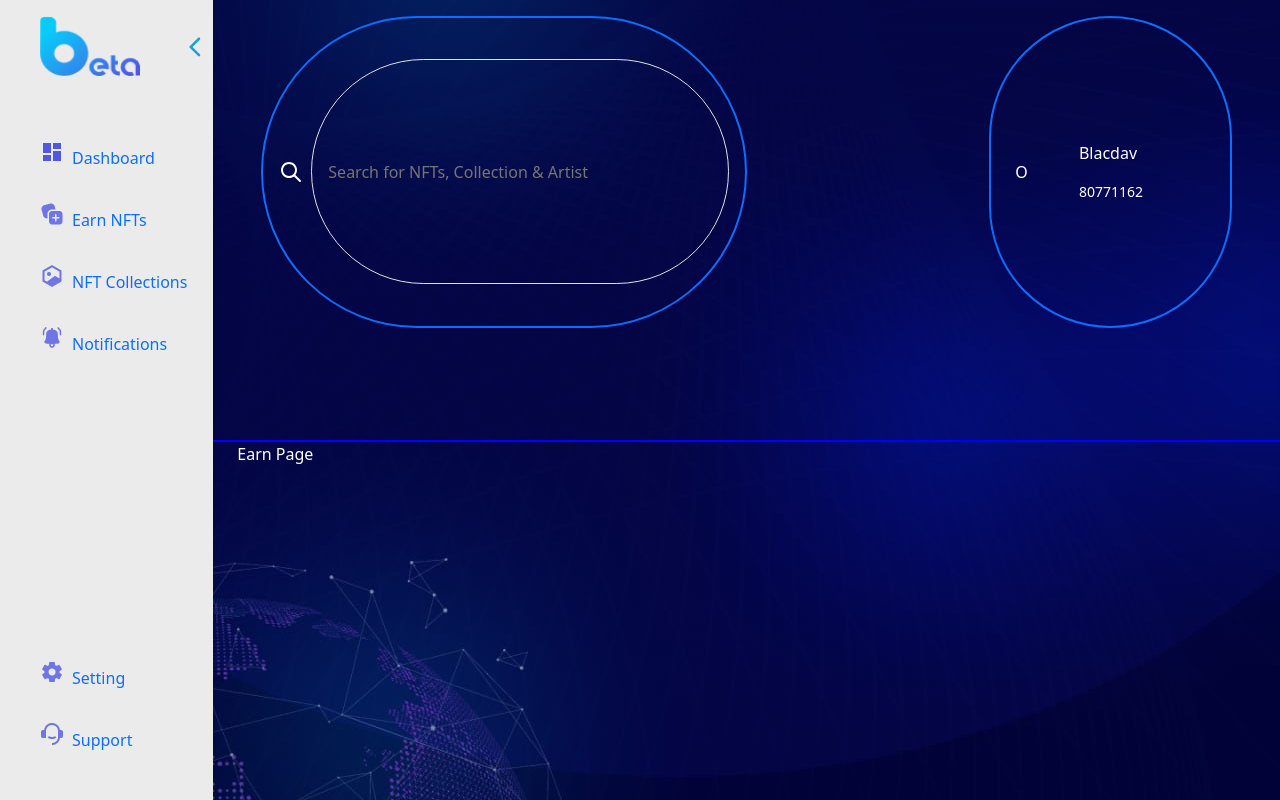
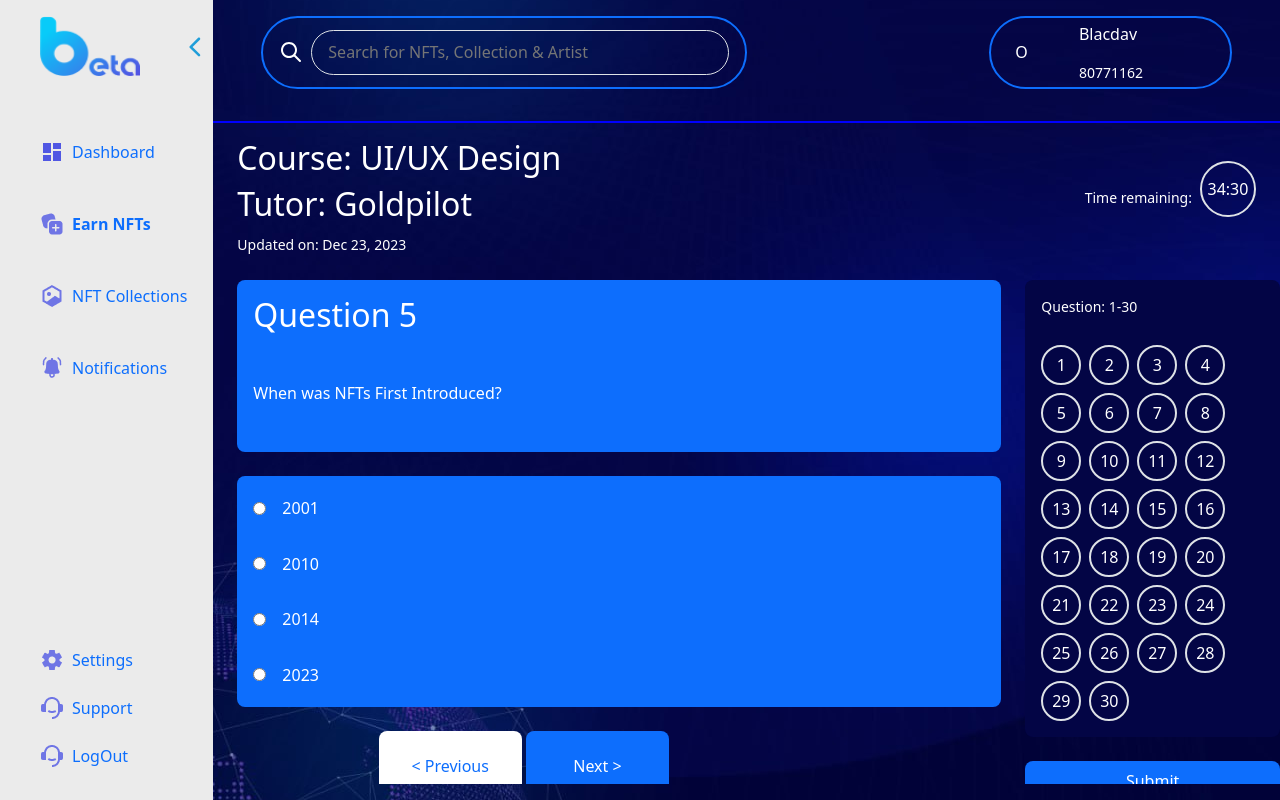
Before and after one commit to blacdav/beta, a React (Create React App) app: page /user/earn in a window 1280 px wide. Built offline with nearby package versions, Linux system fonts and the light colour scheme.

Commit message:
worked on the earn_nft page

```diff
--- a/src/App.js
+++ b/src/App.js
@@ -12,6 +12,7 @@ import Category from './auth/Category';
 import EarnNFT from './pages/EarnNFT'
 import Collections from './pages/Collections';
 import Notifications from './pages/Notifications';
+import Settings from './pages/Settings';
 const Landing = React.lazy(() => import('./pages/Landing'))
 const User = React.lazy(() => import('./pages/User'))
 
@@ -29,6 +30,7 @@ function App() {
         <Route path='earn' element={<EarnNFT />} />
         <Route path='collections' element={<Collections />} />
         <Route path='notifications' element={<Notifications />} />
+        <Route path='settings' element={<Settings />} />
       </Route>
       <Route path='*'element={<NoMatch />} />
     </Routes>
--- a/src/components/sidebar.jsx
+++ b/src/components/sidebar.jsx
@@ -2,14 +2,24 @@ import React from 'react'
 import { Link } from 'react-router-dom'
 import logo from '../IMG/logo.png'
 import back from '../IMG/arrow-back.svg'
-import dashboard from '../IMG/dashboard.png'
-import earn_nft from '../IMG/earn-nft.png'
-import collection from '../IMG/collection.png'
-import notification from '../IMG/notification.png'
-import settings from '../IMG/settings.png'
+import dashboard_icon from '../IMG/dashboard.png'
+import earn_nft_icon from '../IMG/earn-nft.png'
+import collection_icon from '../IMG/collection.png'
+import notification_icon from '../IMG/notification.png'
+import settings_icon from '../IMG/settings.png'
 import support from '../IMG/support.png'
+import { useLocation } from 'react-router-dom'
 
 const Sidebar = ({ miniSidebar, setMiniSidebar}) => {
+  const location = useLocation();
+
+  const dashboard = location.pathname === '/user';
+  const earn_nft = location.pathname === '/user/earn';
+  const collection = location.pathname === '/user/collections';
+  const notification = location.pathname === '/user/notifications';
+  const settings = location.pathname === '/user/settings';
+
+  console.log(location);
   return (
     <aside className={`${miniSidebar ? 'col-2' : 'col-1'} py-3 min-vh-100 bg-whitebg text-blue d-none d-md-grid align-content-between`}>
       <div className='d-grid gap-5 ps-2'>
@@ -18,17 +28,18 @@ const Sidebar = ({ miniSidebar, setMiniSidebar}) => {
           <li className={`overflow-hidden ${miniSidebar ? 'rotate-90' : 'rotate-180'}`}><img src={back} alt="minimize button" onClick={() => setMiniSidebar(!miniSidebar)} /></li>
         </ul>
 
-        <ul className={`${miniSidebar ? 'gap-3' : 'gap-5'} d-grid text-bold`}>
-          <li className='overflow-hidden'><Link className='text-decoration-none d-flex align-items-baseline gap-2' to='/user'><img src={dashboard} alt="dashboard icon" /><p className={`${miniSidebar ? '' : 'd-none'} font-bold`}>Dashboard</p></Link></li>
-          <li className='overflow-hidden'><Link className='text-decoration-none d-flex align-items-baseline gap-2' to='earn'><img src={earn_nft} alt="earn nft icon" /><p className={`${miniSidebar ? '' : 'd-none'}`}>Earn NFTs</p></Link></li>
-          <li className='overflow-hidden'><Link className='text-decoration-none d-flex align-items-baseline gap-2' to='collections'><img src={collection} alt="nft collections icon" /><p className={`${miniSidebar ? '' : 'd-none'}`}>NFT Collections</p></Link></li>
-          <li className='overflow-hidden'><Link className='text-decoration-none d-flex align-items-baseline gap-2' to='notifications'><img src={notification} alt="notification icon" /><p className={`${miniSidebar ? '' : 'd-none'}`}>Notifications</p></Link></li>
+        <ul className={`d-grid gap-5 text-bold`}>
+          <li className='overflow-hidden'><Link className={`text-decoration-none d-flex align-items-center gap-2 ${dashboard ? 'fw-bold' : ''}`} to='/user'><img src={dashboard_icon} alt="dashboard icon" /><p className={`${miniSidebar ? '' : 'd-none'} m-0`}>Dashboard</p></Link></li>
+          <li className='overflow-hidden'><Link className={`text-decoration-none d-flex align-items-center gap-2 ${earn_nft ? 'fw-bold' : ''}`} to='earn'><img src={earn_nft_icon} alt="earn nft icon" /><p className={`${miniSidebar ? '' : 'd-none'} m-0`}>Earn NFTs</p></Link></li>
+          <li className='overflow-hidden'><Link className={`text-decoration-none d-flex align-items-center gap-2 ${collection ? 'fw-bold' : ''}`} to='collections'><img src={collection_icon} alt="nft collections icon" /><p className={`${miniSidebar ? '' : 'd-none'} m-0`}>NFT Collections</p></Link></li>
+          <li className='overflow-hidden'><Link className={`text-decoration-none d-flex align-items-center gap-2 ${notification ? 'fw-bold' : ''}`} to='notifications'><img src={notification_icon} alt="notification icon" /><p className={`${miniSidebar ? '' : 'd-none'} m-0`}>Notifications</p></Link></li>
         </ul>
       </div>
 
-      <ul className={`d-grid ${miniSidebar ? 'gap-3' : 'gap-5'} ms-2`}>
-        <li className='overflow-hidden'><Link className='text-decoration-none d-flex align-items-baseline gap-2' to='settings'><img src={settings} alt="setting icon" /><p className={`${miniSidebar ? '' : 'd-none'}`}>Setting</p></Link></li>
-        <li className='overflow-hidden'><Link className='text-decoration-none d-flex align-items-baseline gap-2' to=''><img src={support} alt="support icon" /><p className={`${miniSidebar ? '' : 'd-none'}`}>Support</p></Link></li>
+      <ul className={`d-grid gap-4 ms-2`}>
+        <li className='overflow-hidden'><Link className={`text-decoration-none d-flex align-items-center gap-2 ${settings ? 'fw-bold' : ''}`} to='settings'><img src={settings_icon} alt="setting icon" /><p className={`${miniSidebar ? '' : 'd-none'} m-0`}>Settings</p></Link></li>
+        <li className='overflow-hidden'><Link className='text-decoration-none d-flex align-items-center gap-2' to=''><img src={support} alt="support icon" /><p className={`${miniSidebar ? '' : 'd-none'} m-0`}>Support</p></Link></li>
+        <li className='overflow-hidden'><Link className='text-decoration-none d-flex align-items-center gap-2' to=''><img src={support} alt="support icon" /><p className={`${miniSidebar ? '' : 'd-none'} m-0`}>LogOut</p></Link></li>
       </ul>
     </aside>
   )
--- a/src/pages/Dashboard.jsx
+++ b/src/pages/Dashboard.jsx
@@ -40,7 +40,7 @@ const Dashboard = () => {
         </div>
       </section>
 
-      <aside className='d-grid gap-4 h-100 col-12 col-md-4 pt-3'>
+      <aside className='d-grid gap-4 h-100 col-12 col-md-4 pt-5'>
         <div className='bg-primary p-3 rounded-3'>
           <p>NFT</p>
           <p>NFT</p>
--- a/src/pages/EarnNFT.jsx
+++ b/src/pages/EarnNFT.jsx
@@ -2,9 +2,95 @@ import React from 'react'
 
 const EarnNFT = () => {
   return (
-    <section className='d-grid d-md-flex col-12 px-4 min-vh-75 overflow-y-scroll'>
-      Earn Page
-    </section>
+    <main className='d-grid col-12 px-4 min-vh-75 overflow-y-scroll'>
+      <section className='d-flex justify-content-between col-12 pt-3'>
+        <div>
+          <h2>Course: UI/UX Design</h2>
+          <h2>Tutor: Goldpilot</h2>
+          <small>Updated on: Dec 23, 2023</small>
+        </div>
+
+        <div className='d-flex align-items-center gap-2'>
+          <small>Time remaining:</small>
+          <p className='border border-2 d-grid justify-content-center align-items-center rounded-circle' style={{height: '3.5rem', width: '3.5rem'}}>34:30</p>
+        </div>
+      </section>
+
+      <section className='d-grid d-md-flex col-12 pt-4 gap-4'>
+        <div className='col-12 col-md-9 d-grid gap-4'>
+          <div className='d-grid gap-4 bg-primary p-3 rounded-3'>
+            <h2>Question 5</h2>
+            <p>When was NFTs First Introduced?</p>
+          </div>
+
+          <div className='d-grid gap-4 bg-primary p-3 rounded-3'>
+            <div className='d-flex gap-3 align-items-center'>
+              <input type="radio" name="answer" id="" />
+              <label htmlFor="answer">2001</label>
+            </div>
+            <div className='d-flex gap-3 align-items-center'>
+              <input type="radio" name="answer" id="" />
+              <label htmlFor="answer">2010</label>
+            </div>
+            <div className='d-flex gap-3 align-items-center'>
+              <input type="radio" name="answer" id="" />
+              <label htmlFor="answer">2014</label>
+            </div>
+            <div className='d-flex gap-3 align-items-center'>
+              <input type="radio" name="answer" id="" />
+              <label htmlFor="answer">2023</label>
+            </div>
+          </div>
+
+          <div className='col-9 d-flex justify-content-center gap-1'>
+            <button className='col-3 p-2 rounded-3 bg-white btn-outline-white border-0 text-primary'>&lt; Previous</button>
+            <button className='col-3 p-2 rounded-3 bg-primary btn-outline-primary border-0 text-white'>Next &gt;</button>
+          </div>
+
+          <button className='col-3 d-block d-md-none p-2 rounded-3 w-100 bg-primary btn-outline-primary border-0 text-white'>Submit</button>
+        </div>
+
+        <aside className='col-12 col-md-3 d-grid gap-4'>
+          <div className='d-grid gap-1 bg-bg p-3 rounded-3'>
+            <small>Question: 1-30</small>
+            <div className='d-flex flex-lg-wrap row-cols-5 gap-2 mt-4'>
+              <button className='border border-2 text-white rounded-circle d-flex justify-content-center align-items-center bg-transparent' style={{height: '2.5rem', width: '2.5rem'}}>1</button>
+              <button className='border border-2 text-white rounded-circle d-flex justify-content-center align-items-center bg-transparent' style={{height: '2.5rem', width: '2.5rem'}}>2</button>
+              <button className='border border-2 text-white rounded-circle d-flex justify-content-center align-items-center bg-transparent' style={{height: '2.5rem', width: '2.5rem'}}>3</button>
+              <button className='border border-2 text-white rounded-circle d-flex justify-content-center align-items-center bg-transparent' style={{height: '2.5rem', width: '2.5rem'}}>4</button>
+              <button className='border border-2 text-white rounded-circle d-flex justify-content-center align-items-center bg-transparent' style={{height: '2.5rem', width: '2.5rem'}}>5</button>
+              <button className='border border-2 text-white rounded-circle d-flex justify-content-center align-items-center bg-transparent' style={{height: '2.5rem', width: '2.5rem'}}>6</button>
+              <button className='border border-2 text-white rounded-circle d-flex justify-content-center align-items-center bg-transparent' style={{height: '2.5rem', width: '2.5rem'}}>7</button>
+              <button className='border border-2 text-white rounded-circle d-flex justify-content-center align-items-center bg-transparent' style={{height: '2.5rem', width: '2.5rem'}}>8</button>
+              <button className='border border-2 text-white rounded-circle d-flex justify-content-center align-items-center bg-transparent' style={{height: '2.5rem', width: '2.5rem'}}>9</button>
+              <button className='border border-2 text-white rounded-circle d-flex justify-content-center align-items-center bg-transparent' style={{height: '2.5rem', width: '2.5rem'}}>10</button>
+              <button className='border border-2 text-white rounded-circle d-flex justify-content-center align-items-center bg-transparent' style={{height: '2.5rem', width: '2.5rem'}}>11</button>
+              <button className='border border-2 text-white rounded-circle d-flex justify-content-center align-items-center bg-transparent' style={{height: '2.5rem', width: '2.5rem'}}>12</button>
+              <button className='border border-2 text-white rounded-circle d-flex justify-content-center align-items-center bg-transparent' style={{height: '2.5rem', width: '2.5rem'}}>13</button>
+              <button className='border border-2 text-white rounded-circle d-flex justify-content-center align-items-center bg-transparent' style={{height: '2.5rem', width: '2.5rem'}}>14</button>
+              <button className='border border-2 text-white rounded-circle d-flex justify-content-center align-items-center bg-transparent' style={{height: '2.5rem', width: '2.5rem'}}>15</button>
+              <button className='border border-2 text-white rounded-circle d-flex justify-content-center align-items-center bg-transparent' style={{height: '2.5rem', width: '2.5rem'}}>16</button>
+              <button className='border border-2 text-white rounded-circle d-flex justify-content-center align-items-center bg-transparent' style={{height: '2.5rem', width: '2.5rem'}}>17</button>
+              <button className='border border-2 text-white rounded-circle d-flex justify-content-center align-items-center bg-transparent' style={{height: '2.5rem', width: '2.5rem'}}>18</button>
+              <button className='border border-2 text-white rounded-circle d-flex justify-content-center align-items-center bg-transparent' style={{height: '2.5rem', width: '2.5rem'}}>19</button>
+              <button className='border border-2 text-white rounded-circle d-flex justify-content-center align-items-center bg-transparent' style={{height: '2.5rem', width: '2.5rem'}}>20</button>
+              <button className='border border-2 text-white rounded-circle d-flex justify-content-center align-items-center bg-transparent' style={{height: '2.5rem', width: '2.5rem'}}>21</button>
+              <button className='border border-2 text-white rounded-circle d-flex justify-content-center align-items-center bg-transparent' style={{height: '2.5rem', width: '2.5rem'}}>22</button>
+              <button className='border border-2 text-white rounded-circle d-flex justify-content-center align-items-center bg-transparent' style={{height: '2.5rem', width: '2.5rem'}}>23</button>
+              <button className='border border-2 text-white rounded-circle d-flex justify-content-center align-items-center bg-transparent' style={{height: '2.5rem', width: '2.5rem'}}>24</button>
+              <button className='border border-2 text-white rounded-circle d-flex justify-content-center align-items-center bg-transparent' style={{height: '2.5rem', width: '2.5rem'}}>25</button>
+              <button className='border border-2 text-white rounded-circle d-flex justify-content-center align-items-center bg-transparent' style={{height: '2.5rem', width: '2.5rem'}}>26</button>
+              <button className='border border-2 text-white rounded-circle d-flex justify-content-center align-items-center bg-transparent' style={{height: '2.5rem', width: '2.5rem'}}>27</button>
+              <button className='border border-2 text-white rounded-circle d-flex justify-content-center align-items-center bg-transparent' style={{height: '2.5rem', width: '2.5rem'}}>28</button>
+              <button className='border border-2 text-white rounded-circle d-flex justify-content-center align-items-center bg-transparent' style={{height: '2.5rem', width: '2.5rem'}}>29</button>
+              <button className='border border-2 text-white rounded-circle d-flex justify-content-center align-items-center bg-transparent' style={{height: '2.5rem', width: '2.5rem'}}>30</button>
+            </div>
+          </div>
+
+          <button className='col-3 d-none d-md-block p-2 rounded-3 w-100 bg-primary btn-outline-primary border-0 text-white'>Submit</button>
+        </aside>
+      </section>
+    </main>
   )
 }
 
--- /dev/null
+++ b/src/pages/Settings.jsx
@@ -0,0 +1,11 @@
+import React from 'react'
+
+const Settings = () => {
+  return (
+    <main className='d-grid p-5 h-75'>
+      Settings
+    </main>
+  )
+}
+
+export default Settings
```
